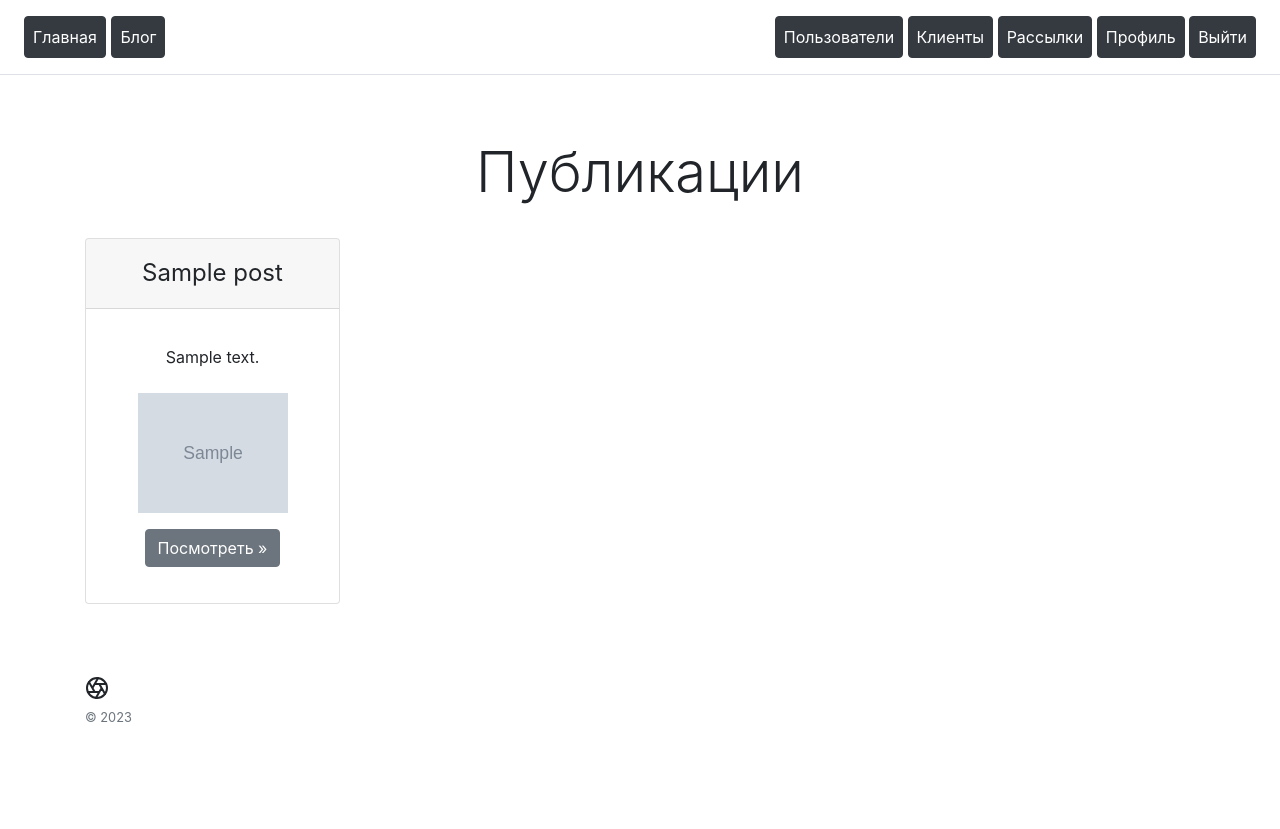
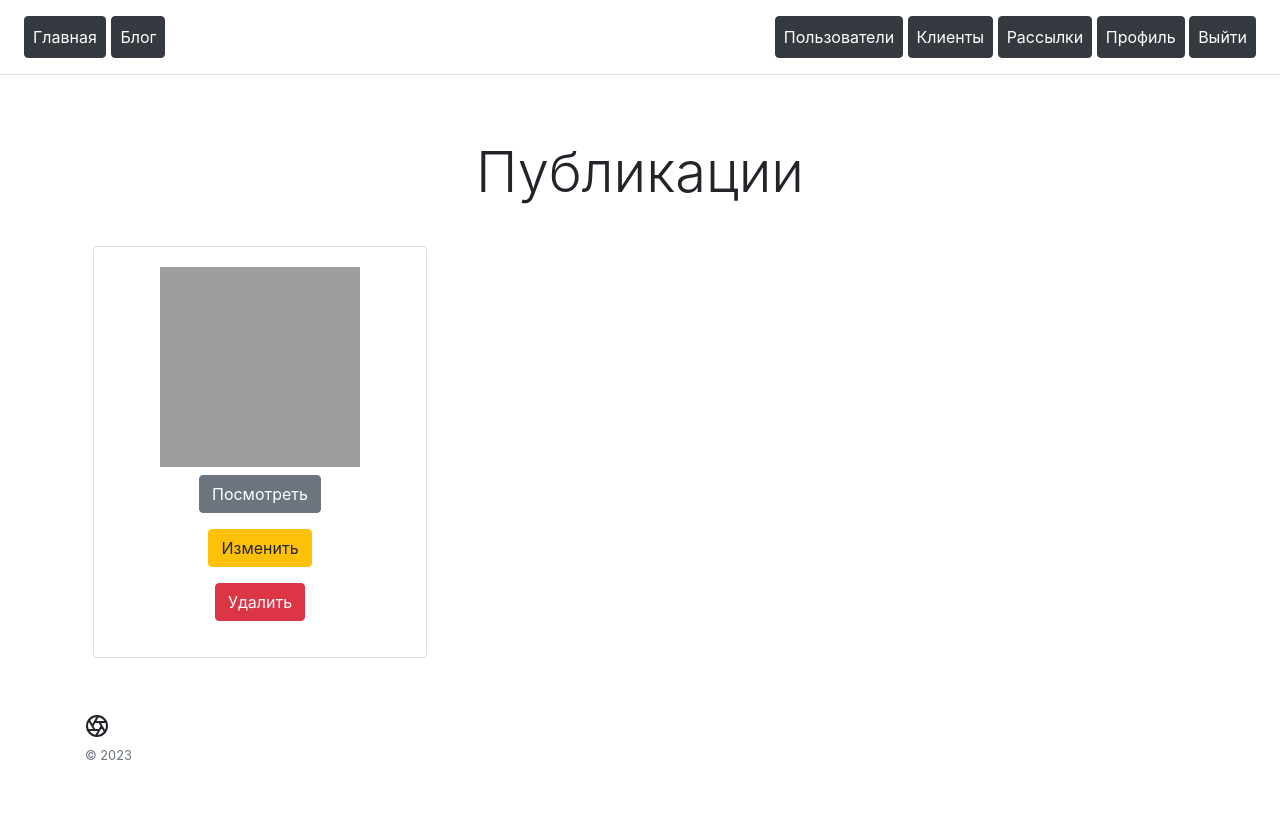
Before and after one commit to nvLast86/Coursework6, a Django app: page /blog/ in a window 1280 px wide. Before the commit the page ends 722 px from the top, so only its background shows below. Run offline with Django 4.2, Linux system fonts and the light colour scheme; a user stored in the database is signed in; tables that the repository leaves empty hold one stand-in row (values such as "Sample post"); grey boxes marked "Sample" are stand-in pictures; parts of the project's set-up code (start-up, migrations or seed data) failed here and were passed over; grey boxes are pictures that could not be loaded.

Commit message:
Добавление шаблонов для Blog

```diff
--- a/blog/templates/blog/includes/inc_post_card.html
+++ b/blog/templates/blog/includes/inc_post_card.html
@@ -1,16 +1,15 @@
 {% load mediapath %}
-
-<div class="col-3">
-                <div class="card mb-4 box-shadow">
-                    <div class="card-header">
-                        <h4 class="my-2 font-weight-normal">{{subject.title}}</h4>
-                    </div>
-                    <div class="card-body">
-                        <ul class="list-unstyled mt-3 mb-4 text-start m-3">
-                            <li>{{subject.content|truncatechars:150}}</li>
-                        </ul>
-                        <p><img src="{% mediapath subject.image %}" width="150" height="120" alt="Картинка"></p>
-                        <p><a class="btn btn-secondary" href="{% url 'blog:post_detail' subject.pk subject.slug  %}" role="button">Посмотреть &raquo;</a></p>
-                    </div>
-                </div>
-            </div>
+<div class="col-lg-4">
+    <div class="card m-2 text-center">
+        <div class="card-body">
+            <img src="{% mediapath object.preview %}" alt="Картинка" width="200" height="200"/>
+            <h2>{{ object.title|title }} </h2>
+            <h6> {{ object.content|slice:":100" }}</h6>
+            <p><a class="btn btn-secondary" href="{% url 'blog:post_detail' object.slug %}">Посмотреть</a></p>
+            <p><a class="btn btn-warning" href="{% url 'blog:post_update' object.pk %}">Изменить</a></p>
+            {% if user.is_superuser %}
+                <p><a class="btn btn-danger" href="{% url 'blog:post_delete' object.pk %}">Удалить</a></p>
+            {% endif %}
+        </div>
+    </div>
+</div>
```
Also changed, not shown: blog/templates/blog/blog_form.html (added, +21 -0 lines), blog/templates/blog/post_confirm_delete.html (added, +21 -0 lines).
